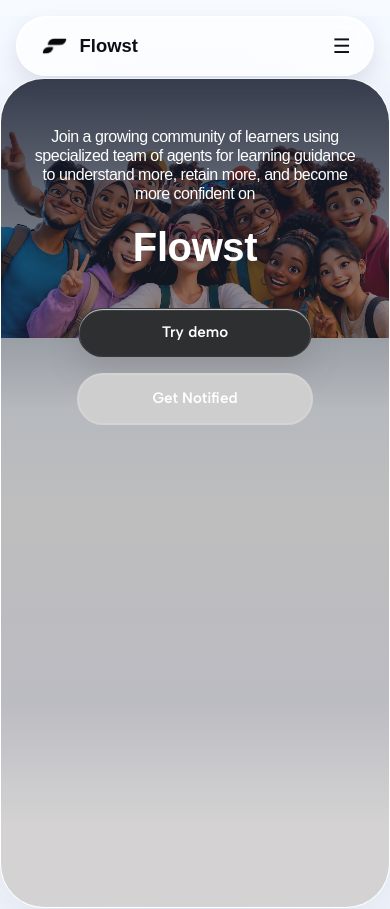
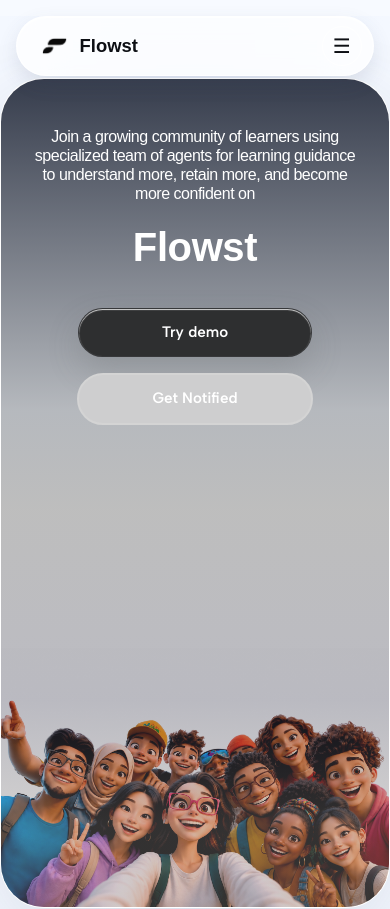
Before and after one commit to estheticallybawo/flowst-live, a Next.js app: page / in a window 390 px wide. Shown: the top 909 px of the page. Built offline with nearby package versions, Linux system fonts and the light colour scheme; a web font is replaced by a local one.

Commit message:
Update hero background position for improved visual alignment

```diff
--- a/app/globals.css
+++ b/app/globals.css
@@ -87,7 +87,7 @@
   }
   .hero-background {
     background-size: contain !important;
-    background-position: top center !important;
+    background-position: bottom center !important;
   }
   .hero-features {
     grid-template-columns: repeat(2, 1fr) !important;
```
